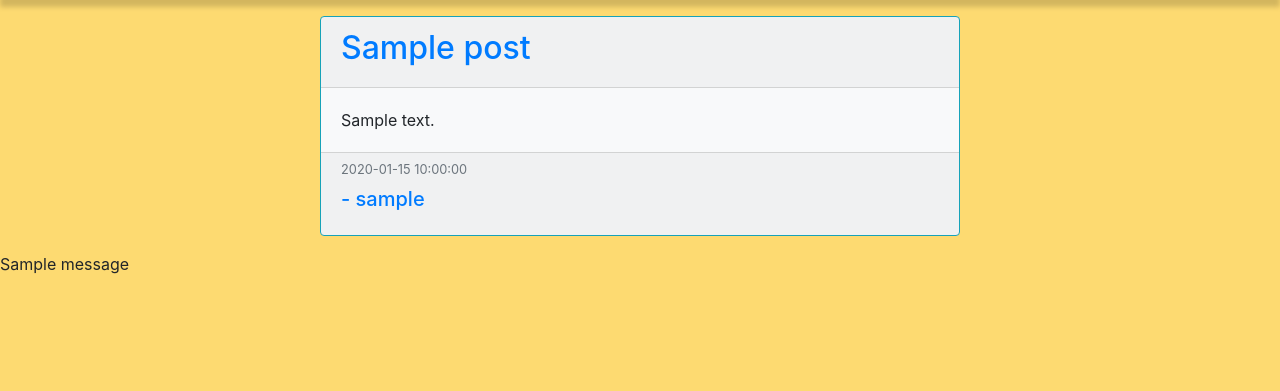
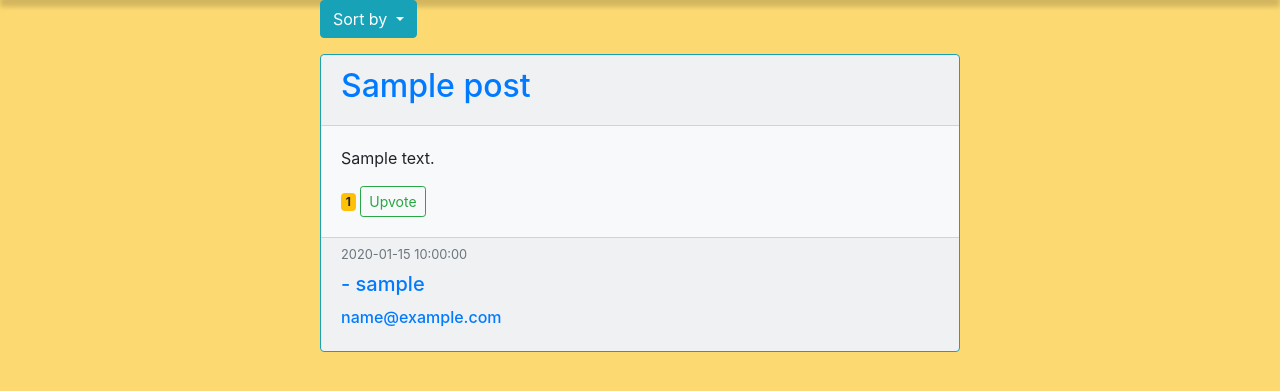
Before and after one commit to bc-cisc3140-mw2-fall2019/class_project, a Flask app: page / in a window 1280 px wide. Shown: the part 86-477 px from the top of the page. Run offline with Flask 2, Linux system fonts and the light colour scheme; a user stored in the database is signed in; tables that the repository leaves empty hold one stand-in row (values such as "Sample post"); one stand-in notice (Sample message) is shown; some libraries are stand-ins or nearby versions.

Commit message:
update app.py and index.html
app.py
- added 'likes' column to Post class
- filter posts on index.html by new by default
- When creating a post, 'likes' column is initialized to 1 by default
- added upvote route. The route finds the post associated with the upvote click and increments the counter for likes. Otherwise it shows an error if the post doesn't exist.

index.html
- Added dropdown for sorting by (only sorts by new for now)
- Displays a post's likes at all times and allows a logged in user to click a button to upvote (although the user can do this an infinite number of times).
- added JavaScript logic to perform upvoting asynchronously (credit to reddit)
- added an email associated with the user who made a post

```diff
--- a/app/app.py
+++ b/app/app.py
@@ -1,4 +1,5 @@
 import os
+import json
 from datetime import datetime
 from flask import Flask, render_template, request, url_for, flash, redirect, request, Blueprint
 from flask_sqlalchemy import SQLAlchemy
@@ -104,6 +105,7 @@ class Posts(db.Model):
     title = db.Column(db.String(100), nullable=False)
     date_posted = db.Column(db.DateTime, nullable=False, default=datetime.utcnow)
     content = db.Column(db.Text, nullable=False)
+    likes = db.Column(db.Integer, nullable=False)
     user_id = db.Column(db.Integer, db.ForeignKey('users_tb.id'), nullable=False)
 
     # def __repr__(self):
@@ -155,6 +157,7 @@ class UpdateAccForm(FlaskForm):
 def home():
     # Query every post to the front page
     posts = Posts.query.all()
+    posts.reverse()
     return render_template('index.html', posts=posts)
 
 
@@ -332,7 +335,8 @@ def newPost():
     form = PostForm()
     if form.validate_on_submit():
         # Create a row in the Post table with the information provided in the form
-        post = Posts(title=form.title.data, content=form.content.data, author=current_user)
+        post = Posts(title=form.title.data,
+                     content=form.content.data, author=current_user, likes=1)
 
         # Add the row to the database, commit the addition, and redirect to home page with the new post
         db.session.add(post)
@@ -352,6 +356,23 @@ def post(post_id):
 @app.route("/profile/specificProject")
 def specificProject():
     return render_template('specificProject.html')
+
+
+@app.route("/upvote", methods=['POST'])
+@login_required
+def upvote():
+    if request.method == "POST":
+        data_received = json.loads(request.data)
+        print(data_received)
+        post = Posts.query.filter_by(post_id=data_received['postid']).first()
+
+        if post:
+            setattr(post, "likes", post.likes + 1)
+            db.session.commit()
+
+            return json.dumps({'status': 'success'})
+        return json.dumps({'status': 'no post found'})
+    return redirect(url_for('index'))
 
 
 # ----------------------------------------------------------
--- a/app/templates/index.html
+++ b/app/templates/index.html
@@ -4,6 +4,19 @@
     <a href="{{ url_for('login') }}">Login</a> -->
     <!-- <div class="row"> -->
     <!-- <div class="card-deck" > -->
+    <div class="btn-group" style="margin-left: 25%;">
+        <button type="button" class="btn btn-info dropdown-toggle" data-toggle="dropdown" aria-haspopup="true"
+            aria-expanded="false">
+            Sort by
+        </button>
+        <div class="dropdown-menu">
+            <a class="dropdown-item" href="{{ url_for('home') }}">New</a>
+            <!-- <a class="dropdown-item" href="#">Another action</a>
+            <a class="dropdown-item" href="#">Something else here</a>
+            <div class="dropdown-divider"></div>
+            <a class="dropdown-item" href="#">Separated link</a> -->
+        </div>
+    </div>
     {% for post in posts %}
     <!-- <div class="col-sm-3">  -->
 
@@ -15,18 +28,46 @@
         <div class="card-body">
 
             <p class="card-text">{{ post.content }}</p>
+            <div>
+                <span class="badge badge-warning">{{ post.likes }}</span>
+                {% if current_user.is_authenticated %}
+                <button type="button" class="btn btn-outline-success btn-sm" id="click-btn"
+                    data-postid="{{ post.post_id }}">Upvote</button>
+                {% else %}
+                {% endif %}
+            </div>
         </div>
         <div class="card-footer">
             <h6 class="card-subtitle mb-2 text-muted"><small class="text-muted">{{ post.date_posted }}</small></h6>
             <h5 class="card-title"><a class="mr-2" href="#">- {{ post.author.username }}</a></h5>
+            <h6 class="card-title"><a class="mr-2" href="#"> {{ post.author.email }}</a></h6>
         </div>
     </div>
 
     <!-- </div> -->
     {% endfor %}
+    <script src="https://ajax.googleapis.com/ajax/libs/jquery/3.4.1/jquery.min.js"></script>
+    <script>
+        $(document).on('click', '#click-btn', function (event) {
+            $.ajax({
+                url: '/upvote',
+                type: "post",
+                contentType: 'application/json;charset=UTF-8',
+                dataType: "json",
+                data: JSON.stringify({ 'postid': $('#click-btn').data('postid') }),
+                success: function (response) {
+                    console.log(response);
+                },
+                error: function (xhr) {
+                    console.log(xhr);
+                }
+            });
+            event.preventDefault();
+        });
+    </script>
     <!-- </div> -->
     <!-- </div> -->
-    {% with messages = get_flashed_messages(with_categories=true) %}
+    <!-- {% with messages = get_flashed_messages(with_categories=true) %}
         {% if messages %}
             {% for category, message in messages %}
                 <div>
@@ -34,5 +75,5 @@
                 </div>
             {% endfor %}
         {% endif %}
-    {% endwith %}
+    {% endwith %} -->
 {% endblock %}
```
